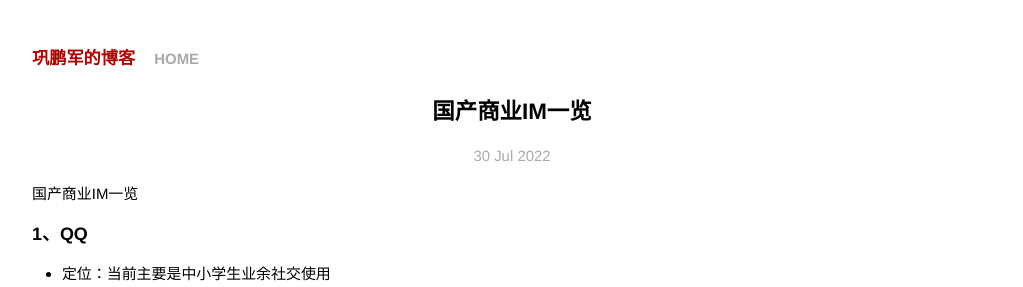
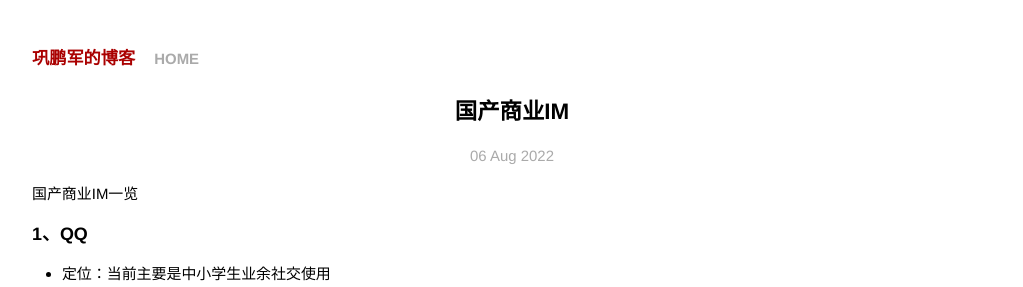
Before and after one commit to gongpengjun/gongpengjun.github.io, a Jekyll site: the page built from _posts/2022-08-06-im005-chinese-closesource-im.markdown, in a window 1280 px wide. Shown: the top 287 px of the page, without its empty margins (128-1151 px from the left). Built offline with Jekyll 4.4.1, drawn with Linux system fonts in a browser that asks for light colours.

Commit message:
refine article title

```diff
--- a/_posts/2022-07-30-im003-closesource-im.markdown
+++ b/_posts/2022-07-30-im003-closesource-im.markdown
@@ -1,6 +1,6 @@
 ---
 layout: post
-title: 全球商业IM一览
+title: 全球商业IM
 date: 2022-07-30 09:00:00
 categories: IM
 ---
--- a/_posts/2022-07-30-im004-opensource-im.markdown
+++ b/_posts/2022-07-30-im004-opensource-im.markdown
@@ -1,6 +1,6 @@
 ---
 layout: post
-title: 全球开源IM一览
+title: 全球开源IM
 date: 2022-07-30 09:00:00
 categories: IM
 ---
--- a/_posts/2022-08-06-im005-chinese-closesource-im.markdown
+++ b/_posts/2022-08-06-im005-chinese-closesource-im.markdown
@@ -1,7 +1,7 @@
 ---
 layout: post
-title: 国产商业IM一览
-date: 2022-07-30 09:00:00
+title: 国产商业IM
+date: 2022-08-06 09:00:00
 categories: IM
 ---
 
```
